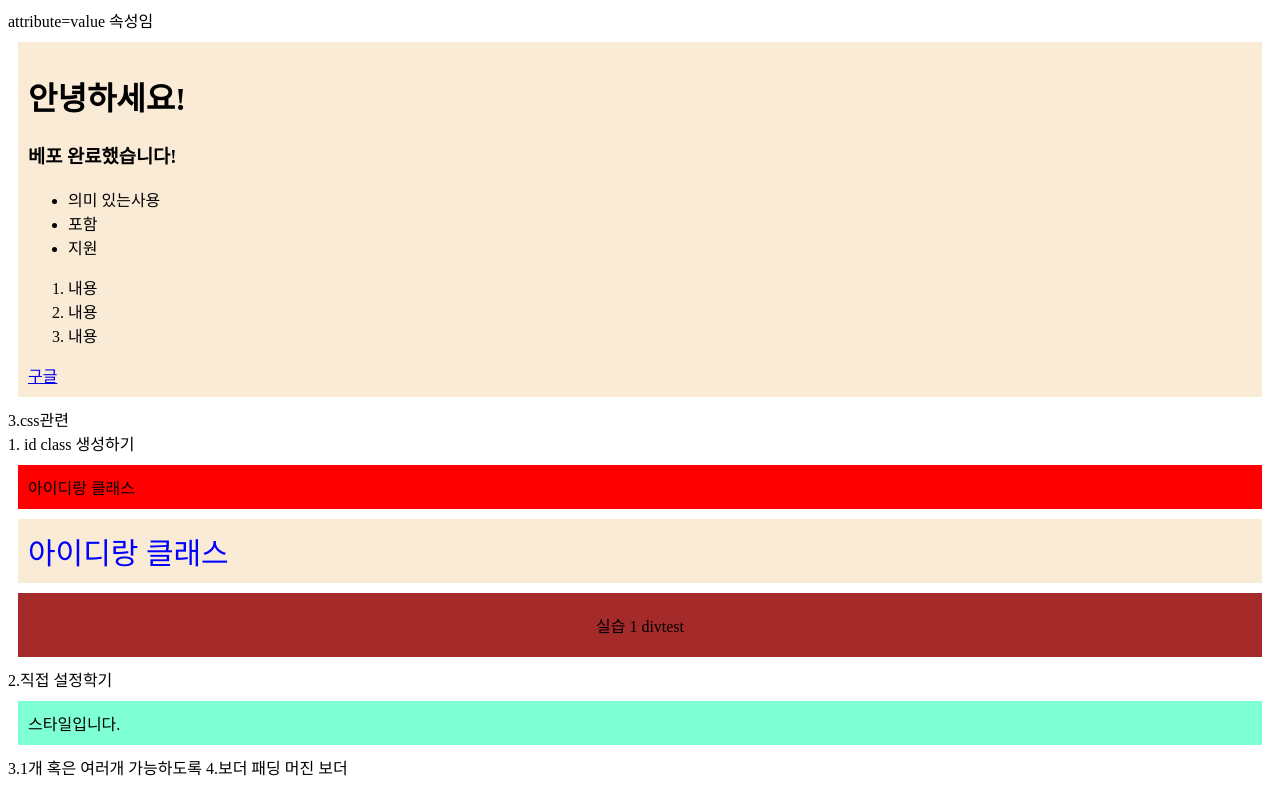
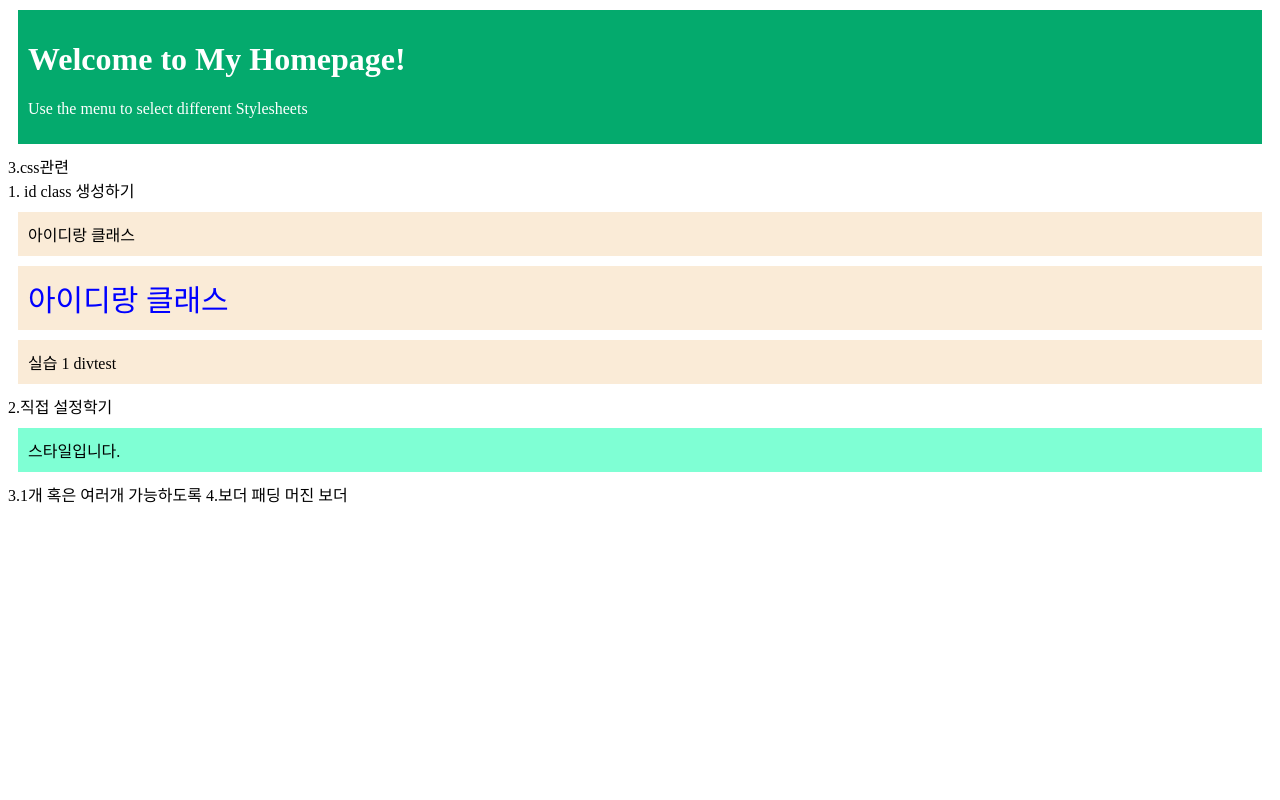
Before and after one commit to orineoguri02/OSS-2, a plain HTML site: page index.html in a window 1280 px wide. Drawn offline with Linux system fonts and the light colour scheme.

Commit message:
test commit

```diff
--- a/index.html
+++ b/index.html
@@ -1,30 +1,11 @@
 <!DOCTYPE html>
 <html lang="ko">
-  <head>
-    <title>안녕하세요!</title>
-    attribute=value 속성임
-  </head>
   <body>
-    <div class="container">
-      <header>
-        <h1>안녕하세요!</h1>
-        <h3>베포 완료했습니다!</h3>
-      </header>
+    <div id="header">
+        <h1 style="color: white;">Welcome to My Homepage!</h1>
+        <p style="color: white;">Use the menu to select different Stylesheets</p>
+    </div>
 
-      <ul>
-        <li>의미 있는사용</li>
-        <li>포함</li>
-        <li>지원</li>
-      </ul>
-      <ol>
-        <li>내용</li>
-        <li>내용</li>
-        <li>내용</li>
-      </ol>
-      <a href="https://www.google.co.kr/?client=safari&channel=iphone_bm"
-        >구글</a
-      >
-    </div>
     3.css관련 <br />
     1. id class 생성하기
     <div id="div_01" class="div_normal">아이디랑 클래스</div>
@@ -34,8 +15,8 @@
     <div style="background-color: aquamarine">스타일입니다.</div>
     3.1개 혹은 여러개 가능하도록
     <style>
-      #div_01 {
-        background-color: red;
+      #header {
+        background-color:#04AA6D;
       }
       #div_02 {
         font-size: 30px;
@@ -51,14 +32,6 @@
         margin: 10px;
         padding: 10px;
       }
-      #div_03 {
-        background-color: brown;
-        border: 10px;
-        margin: 10px;
-        padding: 20px;
-        text-align: center;
-        justify-items: center;
-      }
     </style>
   </body>
 </html>
```
